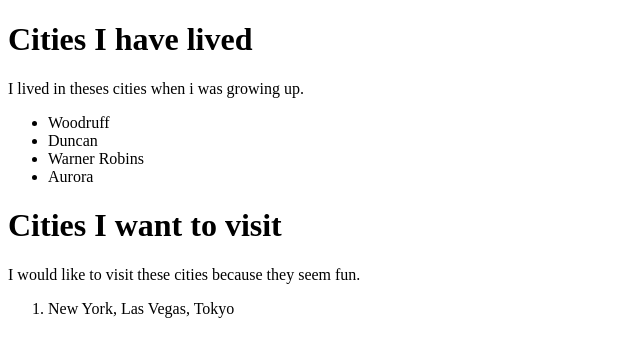
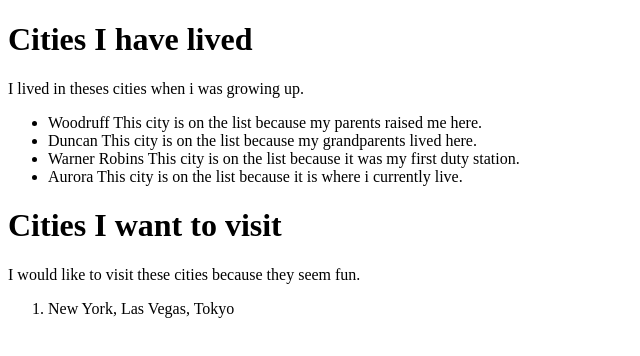
Before and after one commit to Huffmanra12/Course-HTML-Exercise, a plain HTML site: page index.html in a window 1280 px wide. Shown: the whole page, without its empty margins (0-640 px from the left). Drawn offline with Linux system fonts and the light colour scheme.

Commit message:
HTML exercise adding a span

```diff
--- a/index.html
+++ b/index.html
@@ -7,13 +7,21 @@
             <h1>Cities I have lived</h1>
              <p>I lived in theses cities when i was growing up.</p>
              <ul>
-              <li>Woodruff</li>
-              <li>Duncan</li>
-              <li>Warner Robins</li>
-              <li>Aurora</li>
+              <li>Woodruff
+                <span>This city is on the list because my parents raised me here.</span>
+              </li>
+              <li>Duncan
+                <span>This city is on the list because my grandparents lived here.</span>
+              </li>
+              <li>Warner Robins
+                <span>This city is on the list because it was my first duty station.</span>
+              </li>
+              <li>Aurora
+                <span>This city is on the list because it is where i currently live.</span>
+              </li>
              </ul>
             <h1>Cities I want to visit</h1>
-             <p>I would like to visit these cities because they seem fun. </p>
+             <p>I would like to visit these cities because they seem fun.</p>
              <ol>
               <li>New York, Las Vegas, Tokyo</li>
              </ol>
```
